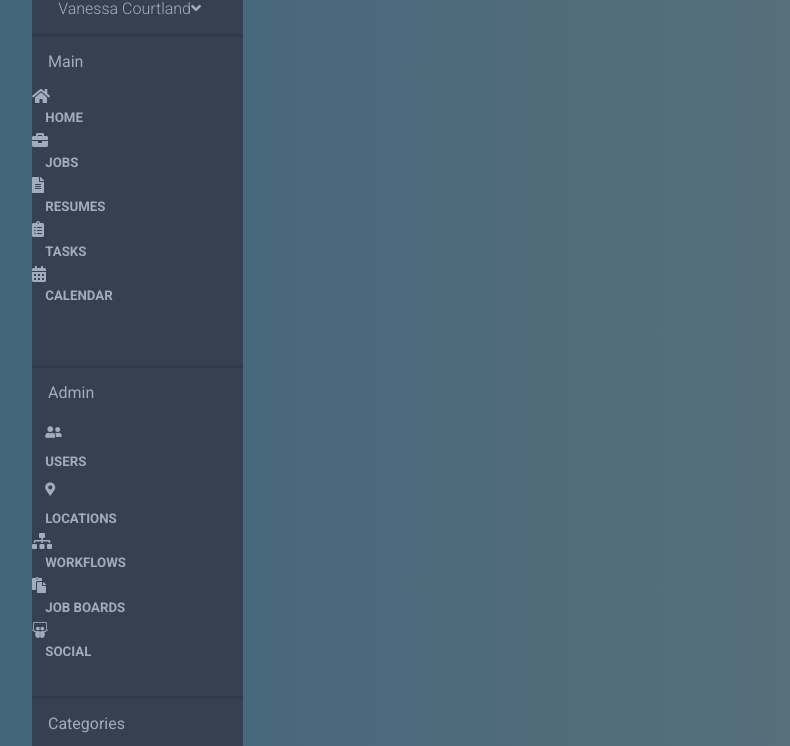
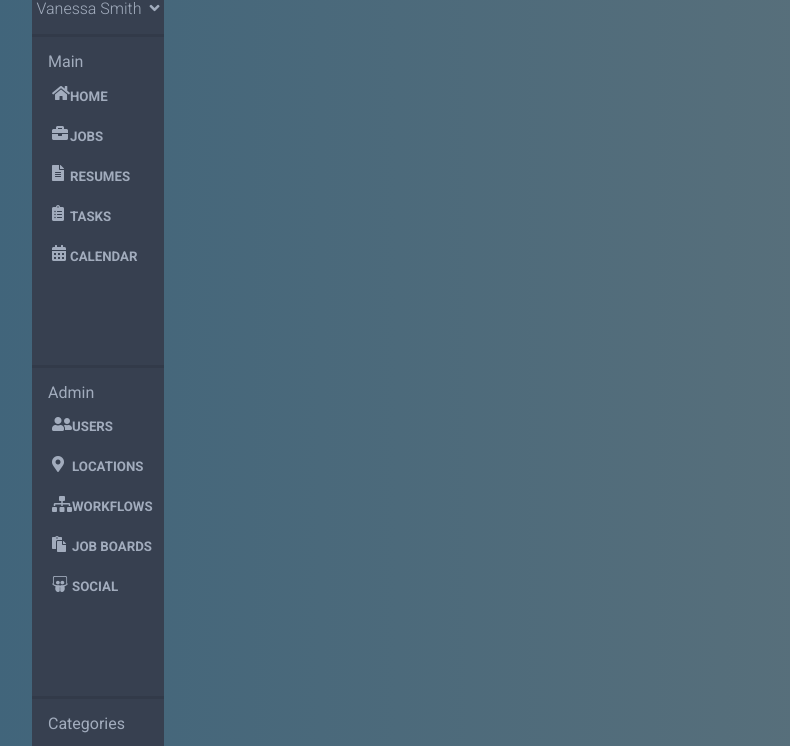
Before and after one commit to djcaraballo/dc-comp-challenge-3, a plain HTML site: page index.html in a window 1280 px wide. Shown: the part 176-922 px from the top of the page, without its empty margins (80-870 px from the left). Drawn offline with Linux system fonts and the light colour scheme.

Commit message:
Complete styiling for first three grids on sidebar nav

```diff
--- a/index.html
+++ b/index.html
@@ -13,30 +13,44 @@
     <nav class="sidebar">
       <section class=" nav-box user-profile" aria-label="user profile image">
         <img src="images/woman-headshot.jpg" alt="user profile image" class="profile-image">
-        <p class="user-name">Vanessa Courtland<i class="fas fa-angle-down"></i></p>
+        <p class="user-name">Vanessa Smith<i class="fas fa-angle-down"></i></p>
       </section>
       <section class="nav-box main-nav">
-        <p class="nav-p">Main</p>
-        <i class="fas fa-home"></i><h5>HOME</h5>
-        <i class="fas fa-briefcase"></i><h5>JOBS</h5>
-        <i class="fas fa-file-alt"></i><h5>RESUMES</h5>
-        <i class="fas fa-clipboard-list"></i><h5>TASKS</h5>
-        <i class="fas fa-calendar-alt"></i><h5>CALENDAR</h5>
+        <p class="nav-p main-p">Main</p>
+        <i class="fas fa-home"></i>
+        <h5 class="home-nav">HOME</h5>
+        <i class="fas fa-briefcase"></i>
+        <h5 class="jobs-nav">JOBS</h5>
+        <i class="fas fa-file-alt"></i>
+        <h5 class="resumes-nav">RESUMES</h5>
+        <i class="fas fa-clipboard-list"></i>
+        <h5 class="tasks-nav">TASKS</h5>
+        <i class="fas fa-calendar-alt"></i>
+        <h5 class="calendar-nav">CALENDAR</h5>
       </section>
       <section class="nav-box admin-nav">
-        <p class="nav-p">Admin</p>
-        <h5><i class="fas fa-user-friends"></i><h5>USERS</h5>
-        <h5><i class="fas fa-map-marker-alt"></i><h5>LOCATIONS</h5>
-        <i class="fas fa-sitemap"></i><h5>WORKFLOWS</h5>
-        <i class="fas fa-paste"></i><h5>JOB BOARDS</h5>
-        <i class="fab fa-slideshare"></i><h5>SOCIAL</h5>
+        <p class="nav-p admin-p">Admin</p>
+        <i class="fas fa-user-friends"></i>
+        <h5 class="users-nav">USERS</h5>
+        <i class="fas fa-map-marker-alt"></i>
+        <h5 class="locations-nav">LOCATIONS</h5>
+        <i class="fas fa-sitemap"></i>
+        <h5 class="workflows-nav">WORKFLOWS</h5>
+        <i class="fas fa-paste"></i>
+        <h5 class="boards-nav">JOB BOARDS</h5>
+        <i class="fab fa-slideshare"></i>
+        <h5 class="social-nav">SOCIAL</h5>
       </section>
       <section class="nav-box categories-nav">
-        <p class="nav-p">Categories</p>
-        <i class="fas fa-check-square"></i><h5>Administrative</h5>
-        <i class="fas fa-stop"></i><h5>Design</h5>
-        <i class="fas fa-stop"></i><h5>Executive</h5>
-        <i class="fas fa-stop"></i><h5>Human Resoures</h5>
+        <p class="nav-p cat-p">Categories</p>
+        <i class="fas fa-check-square"></i>
+        <h5 class="admin-check">Administrative</h5>
+        <i class="fas fa-stop fa-stop-1"></i>
+        <h5 class="design-check">Design</h5>
+        <i class="fas fa-stop fa-stop-2"></i>
+        <h5 class="exec-check">Executive</h5>
+        <i class="fas fa-stop fa-stop-3"></i>
+        <h5 class="hr-check">Human Resoures</h5>
       </section>
     </nav>
 
--- a/styles.css
+++ b/styles.css
@@ -6,11 +6,10 @@ body {
 
 .wrapper {
   display: grid;
-  grid-template-columns: 2fr 8fr;
+  grid-template-columns: 1fr 7fr;
   grid-template-rows: auto;
   margin: 3em 7em;
 }
-
 
 /*SIDEBAR NAVIGATION STYLING*/
 /*Column 1 of wrapper grid*/
@@ -33,11 +32,11 @@ nav {
 }
 
 h5 {
-  margin: 0.5em 1em;
+  margin: 0.25em 0;
 }
 
 i {
-  margin-right: 1em;
+  margin-left: 1.25em;
 }
 
 .nav-box {
@@ -48,7 +47,6 @@ i {
 
 .user-profile {
   align-items: center;
-  /*border-bottom: 3px solid #323A49;*/
   display: flex;
   flex-direction: column;
   grid-row: 1/2;
@@ -65,19 +63,92 @@ i {
 }
 
 .fa-angle-down {
+  margin-left: 0.5em;
+}
 
+.main-nav,
+.admin-nav {
+  display: grid;
+  grid-template-columns: 1fr 3fr;
+  grid-template-rows: 3em repeat(5, 2.5em);
+  justify-content: center;
 }
 
 .main-nav {
   grid-row: 2/3;
 }
 
-.fa-home {
-
+.nav-p {
+  grid-column: 1/3;
+  grid-row: 1/2;
 }
 
-.fa-briefcase {
+.fa-home,
+.fa-user-friends,
+.fa-check-square {
+  grid-column: 1/2;
+  grid-row: 2/3;
+}
 
+.home-nav,
+.users-nav,
+.admin-check {
+  grid-column: 2/3;
+  grid-row: 2/3;
+}
+
+.fa-briefcase,
+.fa-map-marker-alt,
+.fa-stop-1 {
+  grid-column: 1/2;
+  grid-row: 3/4;
+}
+
+.jobs-nav,
+.locations-nav,
+.design-check {
+  grid-column: 2/3;
+  grid-row: 3/4;
+}
+
+.fa-file-alt,
+.fa-sitemap,
+.fa-stop-2 {
+  grid-column: 1/2;
+  grid-row: 4/5;
+}
+
+.resumes-nav,
+.workflows-nav,
+.exec-check {
+  grid-column: 2/3;
+  grid-row: 4/5;
+}
+
+.fa-clipboard-list,
+.fa-paste,
+.fa-stop-3 {
+  grid-column: 1/2;
+  grid-row: 5/6;
+}
+
+.tasks-nav,
+.boards-nav,
+.hr-check{
+  grid-column: 2/3;
+  grid-row: 5/6;
+}
+
+.fa-calendar-alt,
+.fa-slideshare {
+  grid-column: 1/2;
+  grid-row: 6/7;
+}
+
+.calendar-nav,
+.social-nav {
+  grid-column: 2/3;
+  grid-row: 6/7;
 }
 
 .admin-nav {
@@ -87,3 +158,39 @@ i {
 .categories-nav {
   grid-row: 4/5;
 }
+
+/*.cat-p {
+
+}*/
+
+/*.fa-check-square {
+
+}*/
+
+/*.admin-check {
+
+}*/
+
+/*.fa-stop-1 {
+
+}*/
+
+/*.design-check {
+
+}*/
+
+/*.fa-stop-2 {
+
+}*/
+
+/*.exec-check {
+
+}*/
+
+/*.fa-stop-3 {
+
+}*/
+
+/*.hr-check {
+
+}*/
```
